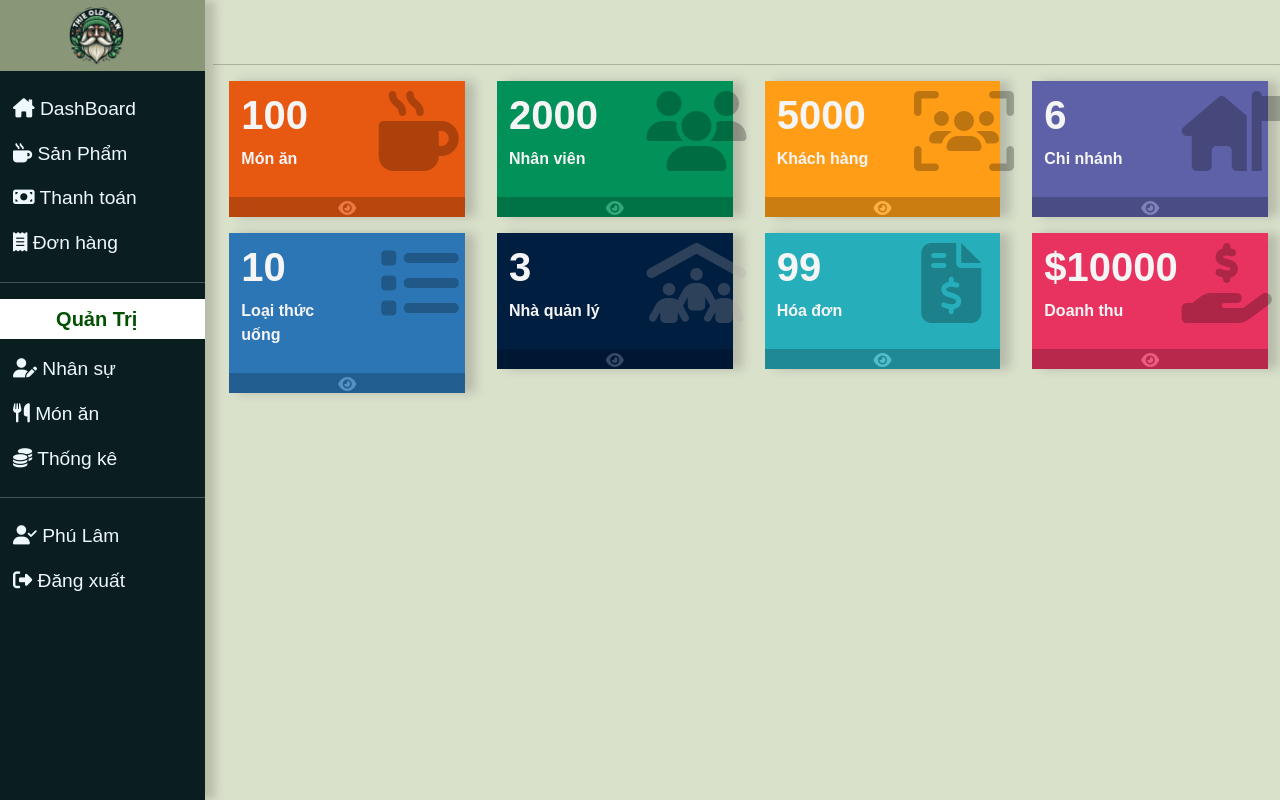
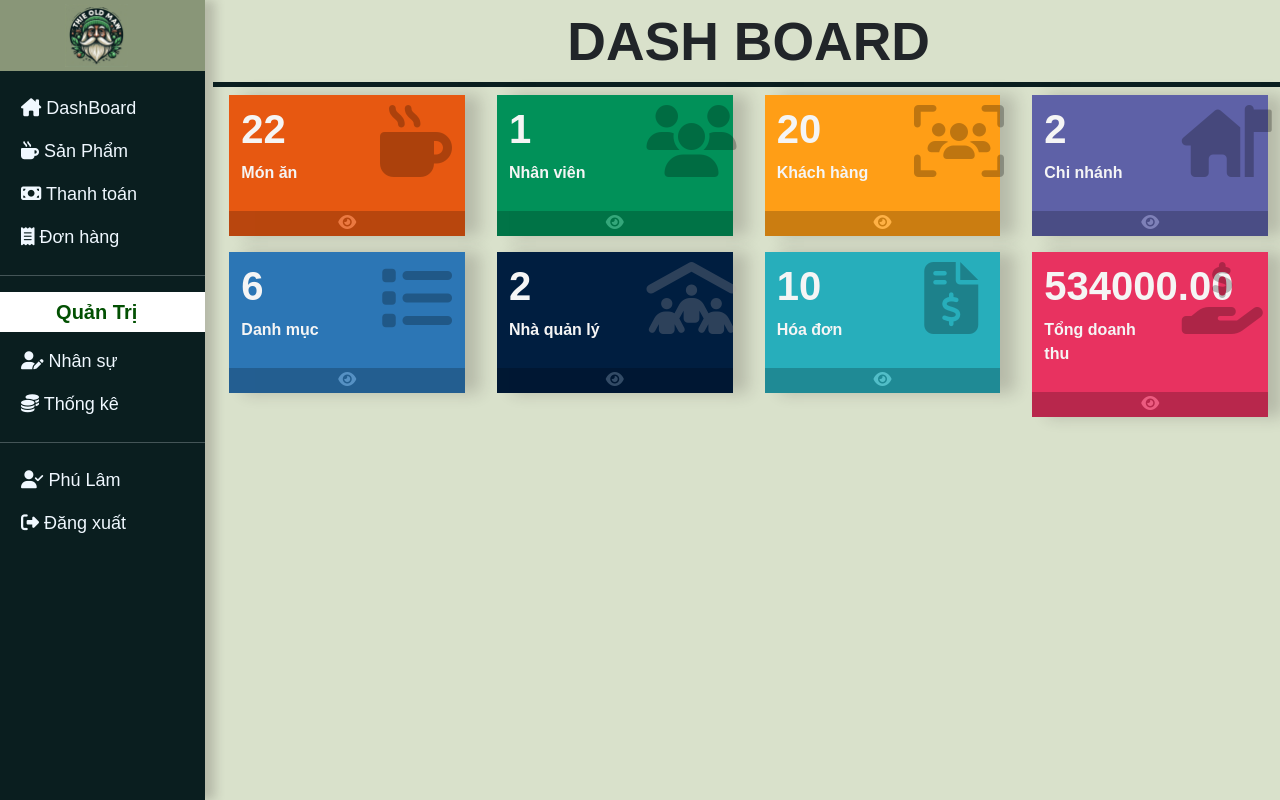
Before and after one commit to NguyenAnhHao1009/QTDL_N04, a PHP site: page /user_page.php?dashboard in a window 1280 px wide. Run offline with PHP 8.4, Linux system fonts and the light colour scheme; a user stored in the database is signed in; data comes from the database, SQL or seed files in the repository; some libraries are stand-ins or nearby versions.

Commit message:
Commit 24/3 Dasboard + cac chuc nang cua trang san pham

```diff
--- a/css/style.css
+++ b/css/style.css
@@ -16,7 +16,6 @@ a {
   box-shadow: 10px 0px 10px 0px rgba(45, 33, 33, 0.2);
 }
 
-
 .logo {
   background-color: #899678;
 }
@@ -27,57 +26,83 @@ a {
   text-align: left;
   color: aliceblue;
   transition: background-color 0.3s ease-in-out;
-    padding: 8px 0px 8px 25px;
-    font-size: larger;
+  padding: 8px 0px 8px 33px;
+  font-size: large;
 }
 
-
-.navs div{
+.navs div {
   padding: 0px;
 }
 .navs a:hover {
   background-color: rgb(149, 197, 153);
 }
 
-.admin-head{
+.admin-head {
   color: rgb(2, 80, 2);
-    background: #fff
+  background: #fff;
 }
 
-.box{
+.box {
   cursor: pointer;
   padding: 10px 0px 0px 0px;
   background-color: #fff;
   color: whitesmoke;
-    box-shadow: 10px 0px 10px 0px rgba(45, 33, 33, 0.2);
+  box-shadow: 15px 0px 15px 0px rgba(45, 33, 33, 0.2);
   transition: box-shadow 0.3s ease-in-out;
 }
 
-.box:hover{
+.box:hover {
   box-shadow: 5px 5px 10px 0px rgba(45, 33, 33, 0.5);
 }
 
-.box i.big-icon{
+.box i.big-icon {
   color: black;
   opacity: 0.25;
-    font-size: 5em;
+  font-size: 4.5em;
 }
 
-
-.box .foot-box{
+.box .foot-box {
   display: block;
-    height: 20px;
+  height: 25px;
   margin-top: 10px;
   background-color: #000000;
   opacity: 0.2;
 }
 
+.head-line {
+  display: block-inline;
+  background-color: #0a1e1f;
+  height: 5px;
+  content: none;
+  width: 100%;
+  margin-top: 0px
+}
+
+.head-name{
+    padding-top: 10px;
+    text-align: center;
+    font-size: 53.5px;
+    font-weight: bolder;
+}
+
+.table {
+    border-collapse: collapse;
+}
+
+.table th, .table td {
+    border: 1px solid #ddd;
+    padding: 8px;
+}
+
+.table th {
+    background-color: #f2f2f2;
+}
 
 /* Phần đăng nhập  */
 
-@import url('https://fonts.googleapis.com/css2?family=Poppins:wght@100;200;300;400;500;600&display=swap');
+@import url("https://fonts.googleapis.com/css2?family=Poppins:wght@100;200;300;400;500;600&display=swap");
 * {
-    font-family: 'Poppins', sans-serif;
+  font-family: "Poppins", sans-serif;
   margin: 0;
   padding: 0;
   box-sizing: border-box;
@@ -152,7 +177,7 @@ a {
 .form-container form {
   padding: 20px;
   border-radius: 5px;
-    box-shadow: 0 5px 10px rgba(0, 0, 0, .1);
+  box-shadow: 0 5px 10px rgba(0, 0, 0, 0.1);
   background: #fff;
   text-align: center;
   width: 500px;
--- a/index.php
+++ b/index.php
@@ -1,3 +1,4 @@
 <?php
+
 header('location:../login_form.php');
 ?>
--- a/logout.php
+++ b/logout.php
@@ -1,9 +1,7 @@
 <?php
-
-@include 'config.php';
-
+session_start();
+$_SESSION = array(); //Xóa toàn bộ session
 session_destroy();
-
 header('location:login_form.php');
 
 ?>
--- a/src/views/dashboard.php
+++ b/src/views/dashboard.php
@@ -1,14 +1,54 @@
+<?php
+$count_items = 'select count(*) as so_mon from items';
+$so_mon = mysqli_query($conn, $count_items);
+$so_mon = mysqli_fetch_array($so_mon);
+$so_mon = $so_mon['so_mon'];
+
+$count_users = "select count(*) as so_nhanvien from accounts where type = 'user'";
+$so_nhanvien = mysqli_query($conn, $count_users);
+$so_nhanvien = mysqli_fetch_array($so_nhanvien);
+$so_nhanvien = $so_nhanvien['so_nhanvien'];
+
+$count_cusomter = "select count(*) as so_khachhang from customers";
+$so_khachhang = mysqli_query($conn, $count_cusomter);
+$so_khachhang = mysqli_fetch_array($so_khachhang);
+$so_khachhang = $so_khachhang['so_khachhang'];
+
+$count_category = "select count(*) as so_danhmuc from category";
+$so_danhmuc = mysqli_query($conn, $count_category);
+$so_danhmuc = mysqli_fetch_array($so_danhmuc);
+$so_danhmuc = $so_danhmuc['so_danhmuc'];
+
+$count_admin = "select count(*) as so_admin from accounts where type='admin'";
+$so_admin = mysqli_query($conn, $count_admin);
+$so_admin = mysqli_fetch_array($so_admin);
+$so_admin = $so_admin['so_admin'];
+
+$count_invoices = "select count(*) as so_hoadon from invoices ";
+$so_hoadon = mysqli_query($conn, $count_invoices);
+$so_hoadon = mysqli_fetch_array($so_hoadon);
+$so_hoadon = $so_hoadon['so_hoadon'];
+
+$sum_monney = "select sum(it.unit_price* ind.quantity) as so_tien   from items it, invoices inv, invoice_details ind
+    where it.item_id = ind.item_id and inv.invoice_id = ind.invoice_id";
+$so_tien = mysqli_query($conn, $sum_monney);
+$so_tien = mysqli_fetch_array($so_tien);
+$so_tien = $so_tien['so_tien'];
+
+?>
+
+
+
 <div class="dash_board px-2">
-    <h1 class="text-center py-4"></h1>
-    <hr>
+    <h1 class="head-name">DASH BOARD</h1>
+    <div class="head-line"></div>
     <div class="container-fluid">
-
         <div class="row my-2 justify-content-around">
-            <div class="col-3">
+            <div class="col-6 col-md-4 col-lg-3">
                 <div class="px-3">
                     <div style="background-color: #e75811;" class="box row justify-content-between">
                         <div class="col-6">
-                            <h1 class="fw-bolder">100</h1>
+                            <h1 class="fw-bolder"><?= $so_mon ?></h1>
                             <p class="fw-bolder text-start">Món ăn</p>
                         </div>
                         <div class="col-5 text-center">
@@ -19,11 +59,11 @@
 
                 </div>
             </div>
-            <div class="col-3">
+            <div class="col-6 col-md-4 col-lg-3">
                 <div class="px-3">
                     <div style="background-color: #019159;" class="box row justify-content-between">
                         <div class="col-6">
-                            <h1 class="fw-bolder">2000</h1>
+                            <h1 class="fw-bolder"><?= $so_nhanvien ?></h1>
                             <p class="fw-bolder text-start">Nhân viên</p>
                         </div>
                         <div class="col-5 text-center">
@@ -34,11 +74,11 @@
 
                 </div>
             </div>
-            <div class="col-3">
+            <div class="col-6 col-md-4 col-lg-3">
                 <div class="px-3">
                     <div style="background-color: #ff9e16;" class="box row justify-content-between">
                         <div class="col-6">
-                            <h1 class="fw-bolder">5000</h1>
+                            <h1 class="fw-bolder"><?= $so_khachhang ?></h1>
                             <p class="fw-bolder text-start">Khách hàng</p>
                         </div>
                         <div class="col-5 text-center">
@@ -49,11 +89,11 @@
 
                 </div>
             </div>
-            <div class="col-3">
+            <div class="col-6 col-md-4 col-lg-3">
                 <div class="px-3">
                     <div style="background-color: #5e61a7" class="box row justify-content-between">
                         <div class="col-6">
-                            <h1 class="fw-bolder">6</h1>
+                            <h1 class="fw-bolder">2</h1>
                             <p class="fw-bolder text-start">Chi nhánh</p>
                         </div>
                         <div class="col-5 text-center">
@@ -67,12 +107,12 @@
         </div>
 
         <div class="row my-3 justify-content-around">
-            <div class="col-3">
+            <div class="col-6 col-md-4 col-lg-3">
                 <div class="px-3">
                     <div style="background-color: #2c76b5;" class="box row justify-content-between">
                         <div class="col-6">
-                            <h1 class="fw-bolder">10</h1>
-                            <p class="fw-bolder text-start">Loại thức uống</p>
+                            <h1 class="fw-bolder"><?= $so_danhmuc ?></h1>
+                            <p class="fw-bolder text-start">Danh mục</p>
                         </div>
                         <div class="col-5 text-center">
                             <i class="big-icon fa-solid fa-list"></i>
@@ -82,11 +122,11 @@
 
                 </div>
             </div>
-            <div class="col-3">
+            <div class="col-6 col-md-4 col-lg-3">
                 <div class="px-3">
                     <div style="background-color: #001e40" class="box row justify-content-between">
                         <div class="col-6">
-                            <h1 class="fw-bolder">3</h1>
+                            <h1 class="fw-bolder"><?= $so_admin ?></h1>
                             <p class="fw-bolder text-start">Nhà quản lý</p>
                         </div>
                         <div class="col-5 text-center">
@@ -97,11 +137,11 @@
 
                 </div>
             </div>
-            <div class="col-3">
+            <div class="col-6 col-md-4 col-lg-3">
                 <div class="px-3">
                     <div style="background-color: #27aebb;" class="box row justify-content-between">
                         <div class="col-6">
-                            <h1 class="fw-bolder">99</h1>
+                            <h1 class="fw-bolder"><?= $so_hoadon ?></h1>
                             <p class="fw-bolder text-start">Hóa đơn</p>
                         </div>
                         <div class="col-5 text-center">
@@ -112,12 +152,12 @@
 
                 </div>
             </div>
-            <div class="col-3">
+            <div class="col-6 col-md-4 col-lg-3">
                 <div class="px-3">
                     <div style="background-color: #e83260;" class="box row justify-content-between">
-                        <div class="col-6">
-                            <h1 class="fw-bolder">$10000</h1>
-                            <p class="fw-bolder text-start">Doanh thu</p>
+                        <div class="col-7">
+                            <h1 class="fw-bolder"><?= $so_tien ?></h1>
+                            <p class="fw-bolder text-start">Tổng doanh thu</p>
                         </div>
                         <div class="col-5 text-center">
                             <i class="big-icon fa-solid fa-hand-holding-dollar"></i>
--- a/src/views/footer.php
+++ b/src/views/footer.php
@@ -1,12 +1,6 @@
 </div>
-<p>&copy; Copyright 2024 by THLD Manage Database System </p>
+<!-- <p>&copy; Copyright 2024 by THLD Manage Database System </p> -->
 <script src="https://code.jquery.com/jquery-3.5.1.slim.min.js"></script>
 <script src="https://cdn.jsdelivr.net/npm/@popperjs/core@2.5.4/dist/umd/popper.min.js"></script>
 <script src="https://stackpath.bootstrapcdn.com/bootstrap/4.5.2/js/bootstrap.min.js"></script>
-</body>
-
-</html>
-
-<?php
-require_once __DIR__ . '/src/views/header.php';
-?>
+<script src="/javascript//sort.js"></script>
--- a/src/views/header.php
+++ b/src/views/header.php
@@ -37,7 +37,7 @@
         if (isset($_SESSION['admin_name'])) :
         ?>
             <hr>
-            <div class="container-fluid logout-btn admin-head">
+            <div class="container-fluid admin-head">
                 <h5 class="text-center py-2 fw-bold">Quản Trị</h5>
             </div>
             <div class="navs text-center p-0">
@@ -45,13 +45,11 @@
                     <a class="text-truncate" href="/user_page.php?nhansu"><i class="fa-solid fa-user-pen"></i> Nhân sự</a>
                 </div>
                 <div class="container-fluid">
-                    <a class="text-truncate" href="/user_page.php?monan"><i class="fa-solid fa-utensils"></i> Món ăn</a>
-                </div>
-                <div class="container-fluid">
                     <a class="text-truncate" href="/user_page.php?thongke"><i class="fa-solid fa-coins"></i> Thống kê</a>
                 </div>
-
-            <?php endif; ?>
+            </div>
+        <?php endif; ?>
+        <div class="navs text-center p-0">
             <hr class="mt-3">
             <div class="container-fluid">
                 <a class="text-truncate"><i class="fa-solid fa-user-check"></i> <?= $_SESSION['user_name'] ?? $_SESSION['admin_name'] ?></a>
@@ -59,7 +57,7 @@
             <div class="    container-fluid logout-btn">
                 <a class="text-truncate" href="/logout.php"><i class="fa-solid fa-right-from-bracket"></i> Đăng xuất</a>
             </div>
-            </div>
+        </div>
 
     </div>
     <div class="main col-10 p-0">
```
Also changed, not shown: javascript/sort.js (added, +37 -0 lines), login_form.php (+5 -4 lines), src/models/functions.php (+11 -0 lines), src/models/sua_sanpham.php (added, +54 -0 lines), src/models/them_sanpham.php (added, +46 -0 lines), src/models/xoa_sanpham.php (added, +19 -0 lines), src/views/donhang.php (added, +15 -0 lines), src/views/nhansu.php (added, +13 -0 lines), src/views/sanpham.php (added, +62 -0 lines), src/views/thanhtoan.php (added, +13 -0 lines), src/views/thongke.php (added, +13 -0 lines), user_page.php (+106 -4 lines). Lines whose indentation alone changed are shown as unchanged.
